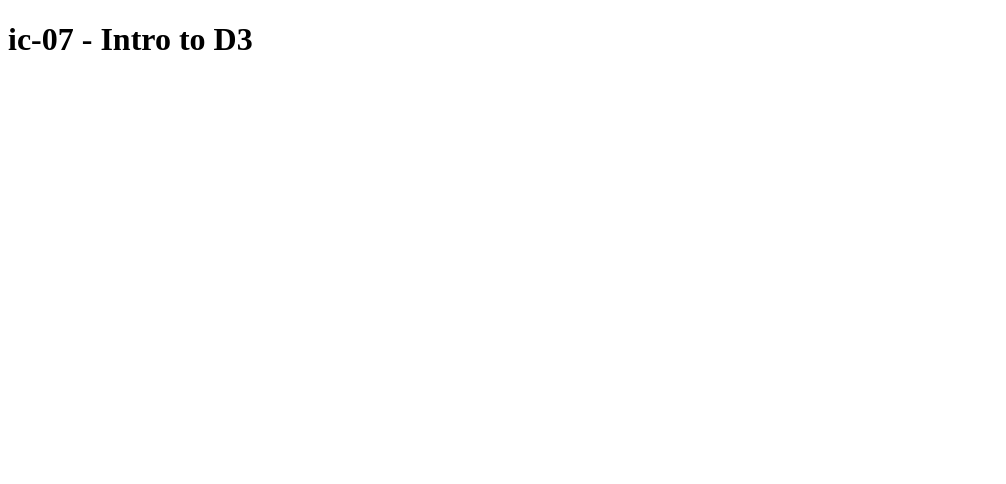
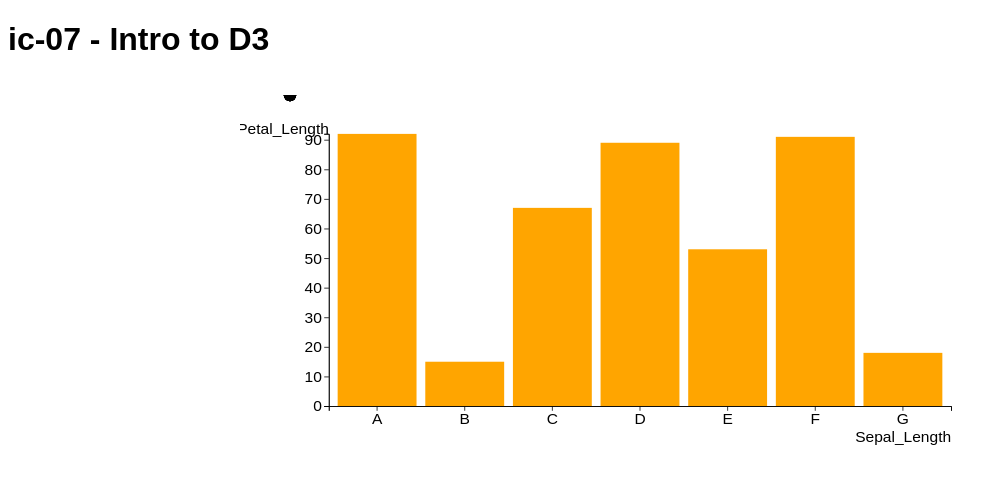
Before and after one commit to DS4200-S22/ic-07-alinachiu, a plain HTML site: page index.html in a window 1280 px wide. Shown: the whole page, without its empty margins (0-1006 px from the left). Drawn offline with Linux system fonts and the light colour scheme.

Commit message:
worked on ic assignment

```diff
--- a/index.html
+++ b/index.html
@@ -3,13 +3,20 @@
 
 <head>
     <meta charset=utf-8/>
+    <link href="style.css" rel="stylesheet" type="text/css"/>
+    <script src="js/d3.v6.1.1/d3.min.js"></script>
 </head>
 
 
 <body>
-
     <h1>ic-07 - Intro to D3</h1>
 
+    <div class="vis-holder" id="hard-coded-bar"></div>
+    <div class="vis-holder" id="csv-bar"></div>
+    <div class="vis-holder" id="csv-scatter"></div>
+
+    <script src="js/barchart.js"></script>
+    <script src="js/scatterplot.js"></script>
 </body>
 
 </html>
--- a/js/scatterplot.js
+++ b/js/scatterplot.js
@@ -7,3 +7,77 @@ Modified: 12/08/21
 */
 
 // Build your scatterplot in this file
+d3.csv("data/scatter.csv").then((data) => {
+
+    // We will need scales for all of the following charts to be global
+    let x1, y1, x2, y2, x3, y3;
+
+    // We will need keys to be global
+    let xKey1, yKey1, xKey2, yKey2, xKey3, yKey3;
+
+    // Scatterplot1
+    {
+      let xKey1 = "Sepal_Length";
+      let yKey1 = "Petal_Length";
+
+      // Find max x
+      let maxX1 = d3.max(data, (d) => { return d[xKey1]; });
+
+      // Create X scale
+      let x1 = d3.scaleLinear()
+                  .domain([0,maxX1])
+                  .range([margin.left, width-margin.right]);
+
+      // Add x axis
+      svg1.append("g")
+          .attr("transform", `translate(0,${height - margin.bottom})`)
+          .call(d3.axisBottom(x1))
+          .attr("font-size", '20px')
+          .call((g) => g.append("text")
+                        .attr("x", width - margin.right)
+                        .attr("y", margin.bottom - 4)
+                        .attr("fill", "black")
+                        .attr("text-anchor", "end")
+                        .text(xKey1)
+        );
+
+      // Finx max y
+      let maxY1 = d3.max(data, (d) => { return d[yKey1]; });
+
+      // Create Y scale
+      let y1 = d3.scaleLinear()
+                  .domain([0, maxY1])
+                  .range([height - margin.bottom, margin.top]);
+
+      // Add y axis
+      svg1.append("g")
+          .attr("transform", `translate(${margin.left}, 0)`)
+          .call(d3.axisLeft(y1))
+          .attr("font-size", '20px')
+          .call((g) => g.append("text")
+                        .attr("x", 0)
+                        .attr("y", margin.top)
+                        .attr("fill", "black")
+                        .attr("text-anchor", "end")
+                        .text(yKey1)
+        );
+
+      // Add points
+      const myCircles1 = svg1.selectAll("circle")
+                              .data(data)
+                              .enter()
+                                .append("circle")
+                                .attr("id", (d) => d.id)
+                                .attr("cx", (d) => x1(d[xKey1]))
+                                .attr("cy", (d) => y1(d[yKey1]))
+                                .attr("r", 8)
+                                .style("fill", (d) => color(d.Species))
+                                .style("opacity", 0.5);
+
+      //TODO: Define a brush (call it brush1)
+      // let brush1;
+
+      //TODO: Add brush1 to svg1
+
+    }
+});
```
Also changed, not shown: js/barchart.js (+25 -11 lines).
